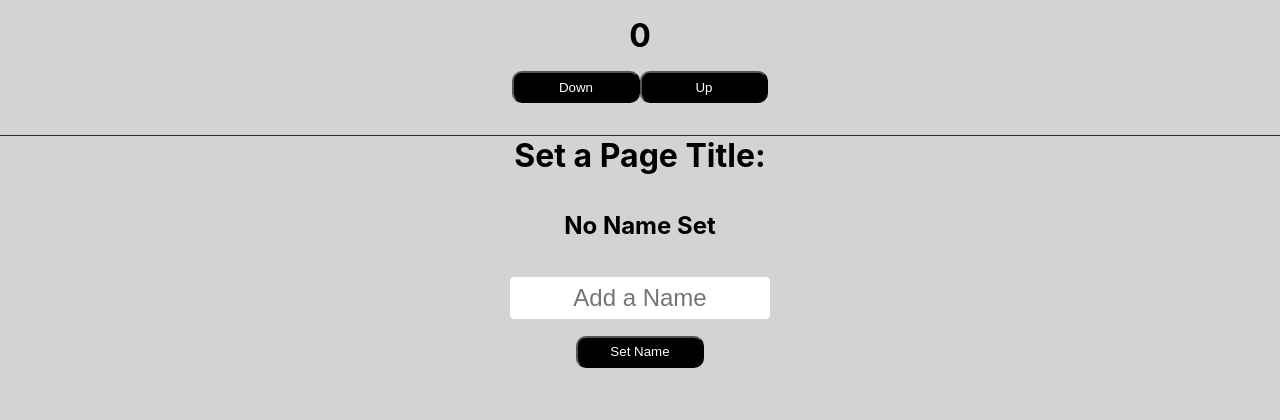
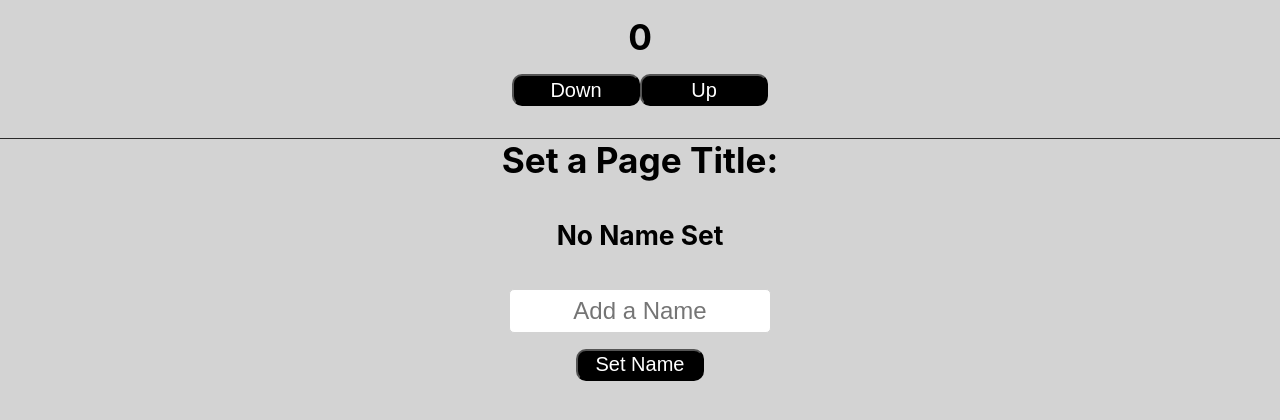
Before and after one commit to akarpas/react-hooks, a React (Create React App) app: page / in a window 1280 px wide. Shown: the top 420 px of the page. Built offline with nearby package versions, Linux system fonts and the light colour scheme.

Commit message:
update styling

```diff
--- a/src/App.css
+++ b/src/App.css
@@ -11,6 +11,7 @@
   color: white;
   background-color: black;
   border-radius: 10px;
+  font-size: 2.5vh;
 }
 
 .Count {
--- a/src/index.css
+++ b/src/index.css
@@ -6,6 +6,7 @@ body {
     sans-serif;
   -webkit-font-smoothing: antialiased;
   -moz-osx-font-smoothing: grayscale;
+  font-size: 1.1rem;
 }
 
 h1 {
```
